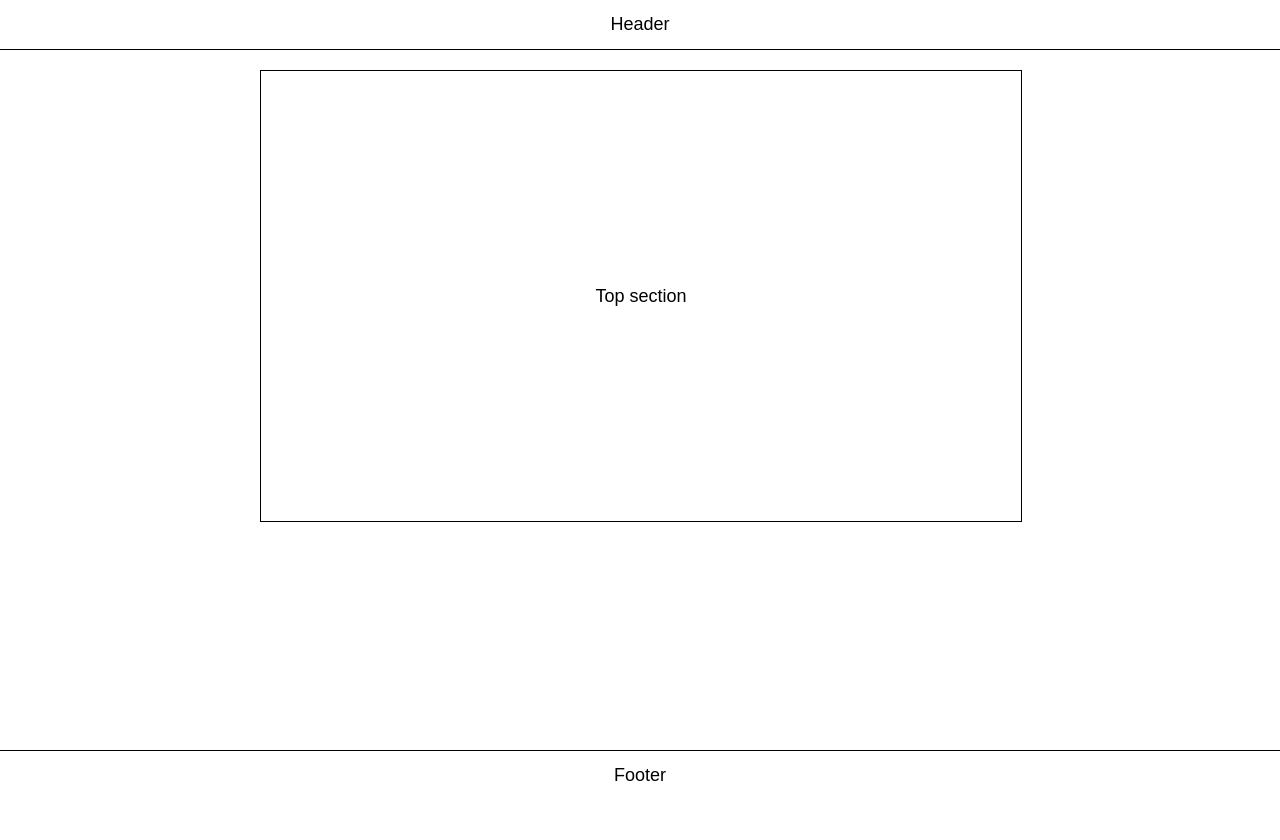
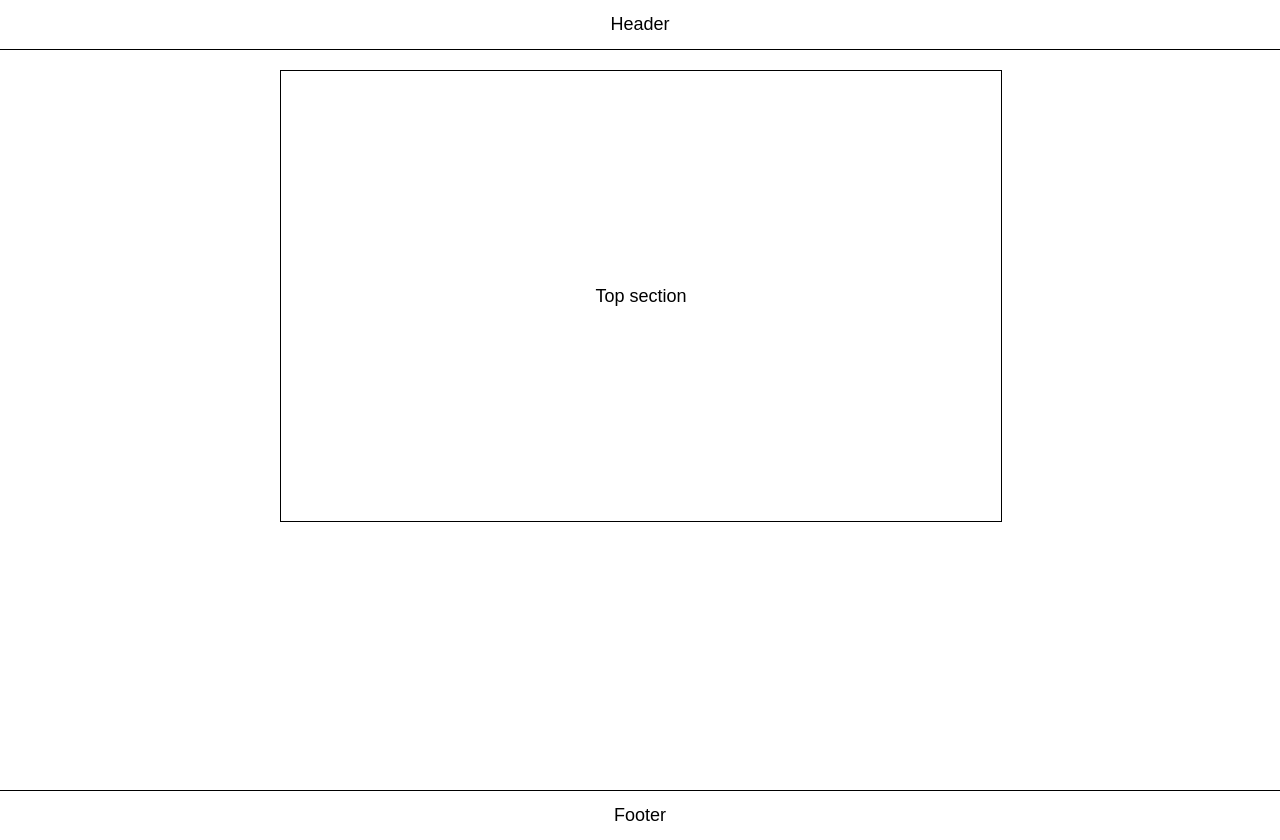
Before and after one commit to ooloo-io/github-flow-sorinaioja, a website: page src/index.html in a window 1280 px wide. Before the commit the page ends 800 px from the top, so only its background shows below. Drawn offline with nearby package versions, Linux system fonts and the light colour scheme.

Commit message:
updates (#7)

```diff
--- a/src/styles.css
+++ b/src/styles.css
@@ -20,18 +20,21 @@ body {
 }
 
 .content {
-  min-height: calc(100vh - 140px);
-  width: 760px;
+  min-height: calc(100vh - 100px);
+  width: 720px;
   max-width: 100%;
   margin: auto;
   padding: 20px;
 }
-
 .section {
   height: 450px;
   width: 100%;
+  margin-top: 20px;
   display: flex;
   justify-content: center;
   align-items: center;
   border: 1px solid black;
 }
+.section:first-child {
+  margin-top: 0;
+}
```
